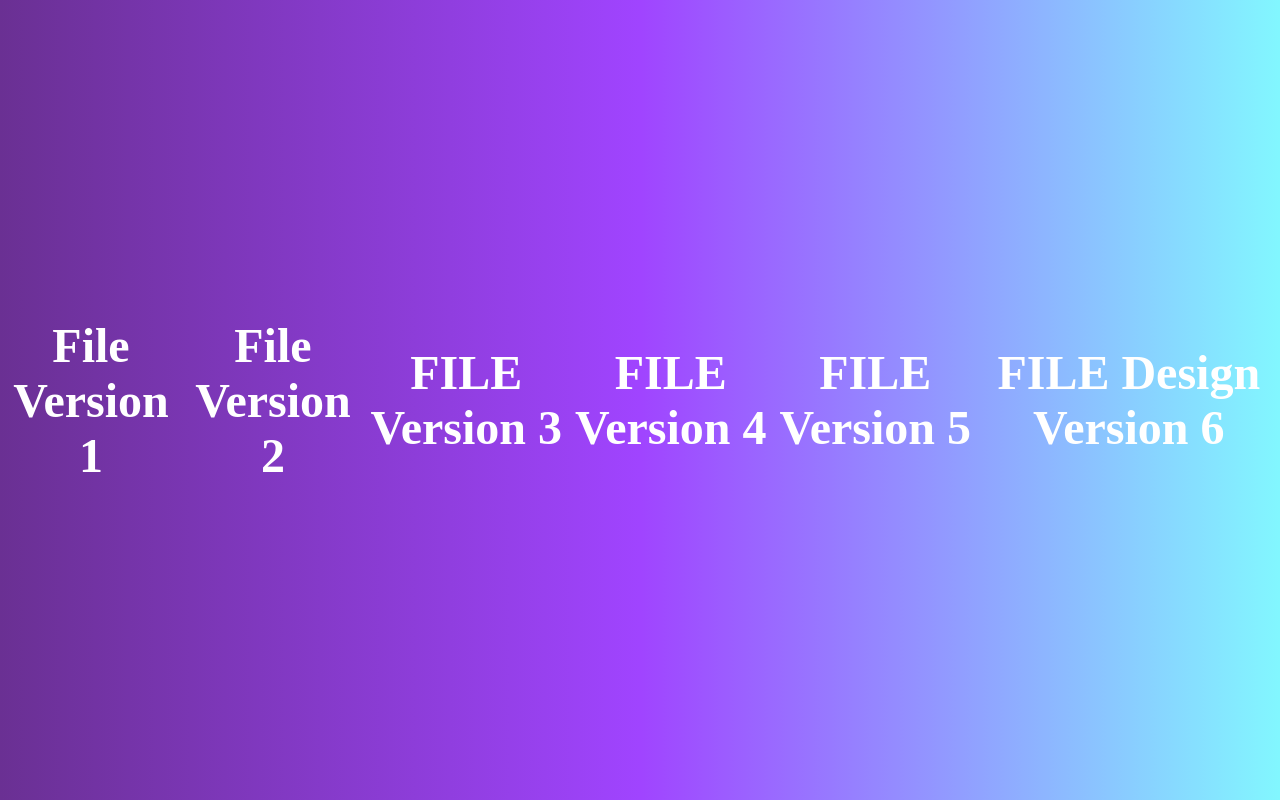
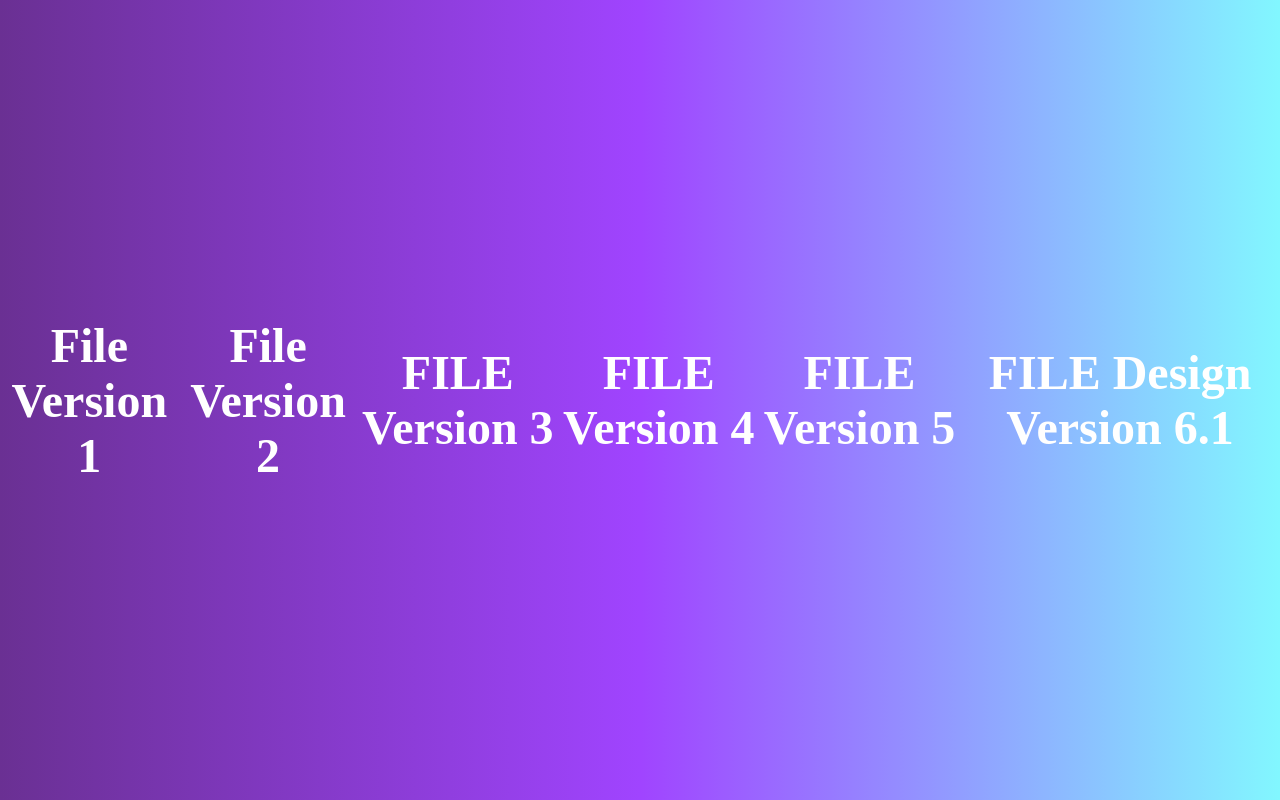
Before and after one commit to sunilvk211/test1, a plain HTML site: page index.html in a window 1280 px wide. Drawn offline with Linux system fonts and the light colour scheme.

Commit message:
change version 6.1

```diff
--- a/index.html
+++ b/index.html
@@ -13,6 +13,6 @@
     <h1>FILE Version 3</h1>
     <h1>FILE Version 4</h1>
     <h1>FILE Version 5</h1>
-    <h1>FILE Design Version 6</h1>
+    <h1>FILE Design Version 6.1</h1>
 </body>
 </html>
```
